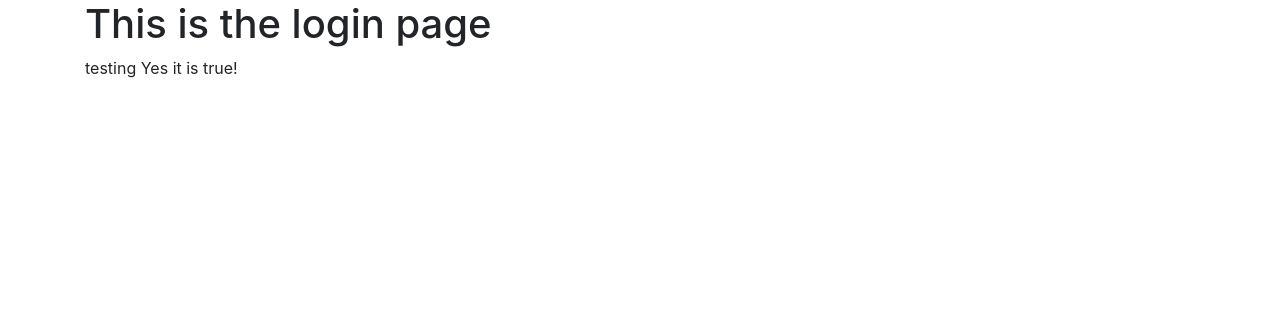
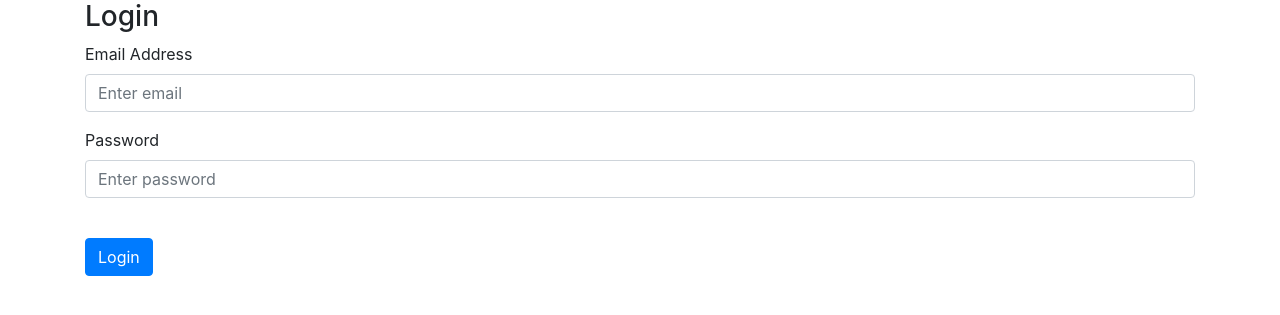
Before and after one commit to Lauritz-Uni/dis-projekt, a Flask app: page /login in a window 1280 px wide. Shown: the part 56-371 px from the top of the page. Run offline with Flask 3, Linux system fonts and the light colour scheme; some libraries are stand-ins or nearby versions.

Commit message:
small changes to login and sign up pages

```diff
--- a/project/website/templates/login.html
+++ b/project/website/templates/login.html
@@ -2,9 +2,29 @@
 <title>{% block title %}Login{% endblock %}</title>
 
 {% block content%}
-<h1>This is the login page</h1>
-{{ text }}
-{% if boolean == True %}
-Yes it is true!
-{% endif %}
+<form method="POST">
+  <h3 allign="center">Login</h3>
+  <div class="form-group">
+    <label for="email">Email Address</label>
+    <input
+      type="email"
+      class="form-control"
+      id="email"
+      name="email"
+      placeholder="Enter email"
+    />
+  </div>
+  <div class="form-group">
+    <label for="password">Password</label>
+    <input
+      type="password"
+      class="form-control"
+      id="password"
+      name="password"
+      placeholder="Enter password"
+    />
+  </div>
+  <br />
+  <button type="submit" class="btn btn-primary">Login</button>
+</form>
 {% endblock %}
--- a/project/website/templates/sign_up.html
+++ b/project/website/templates/sign_up.html
@@ -46,5 +46,5 @@
   </div>
     <br />
   <button type="submit" class="btn btn-primary">Submit</button>
-</form>>
+</form>
 {% endblock %}
```
